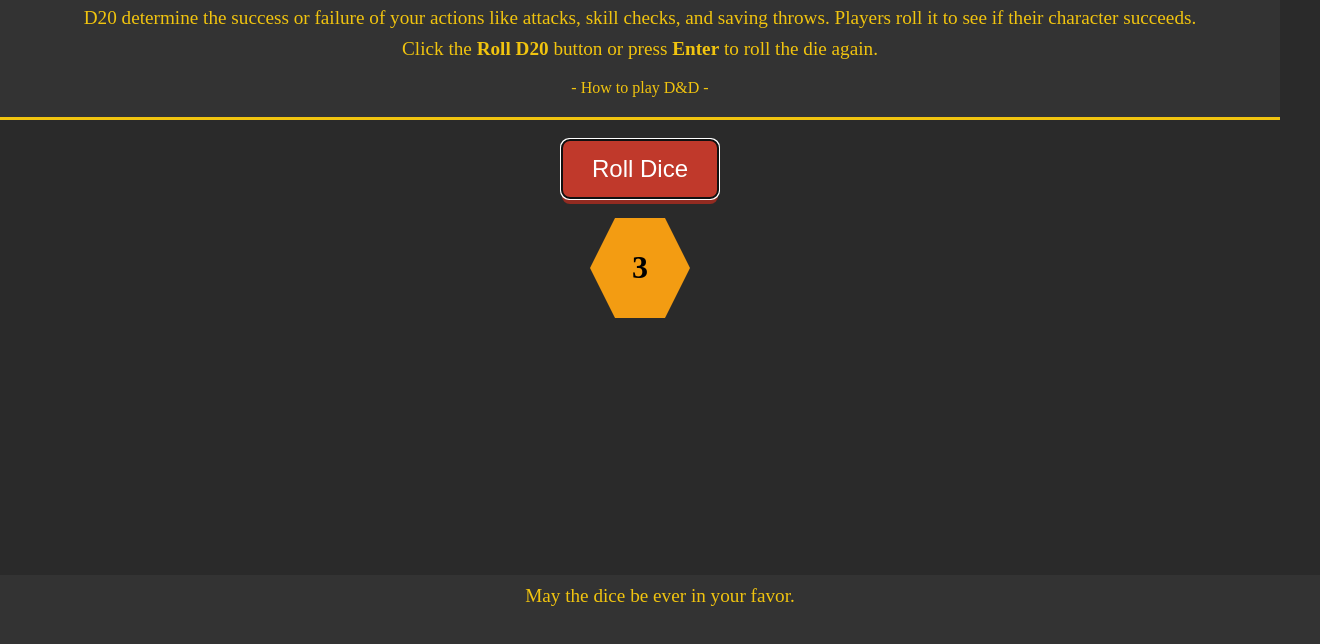
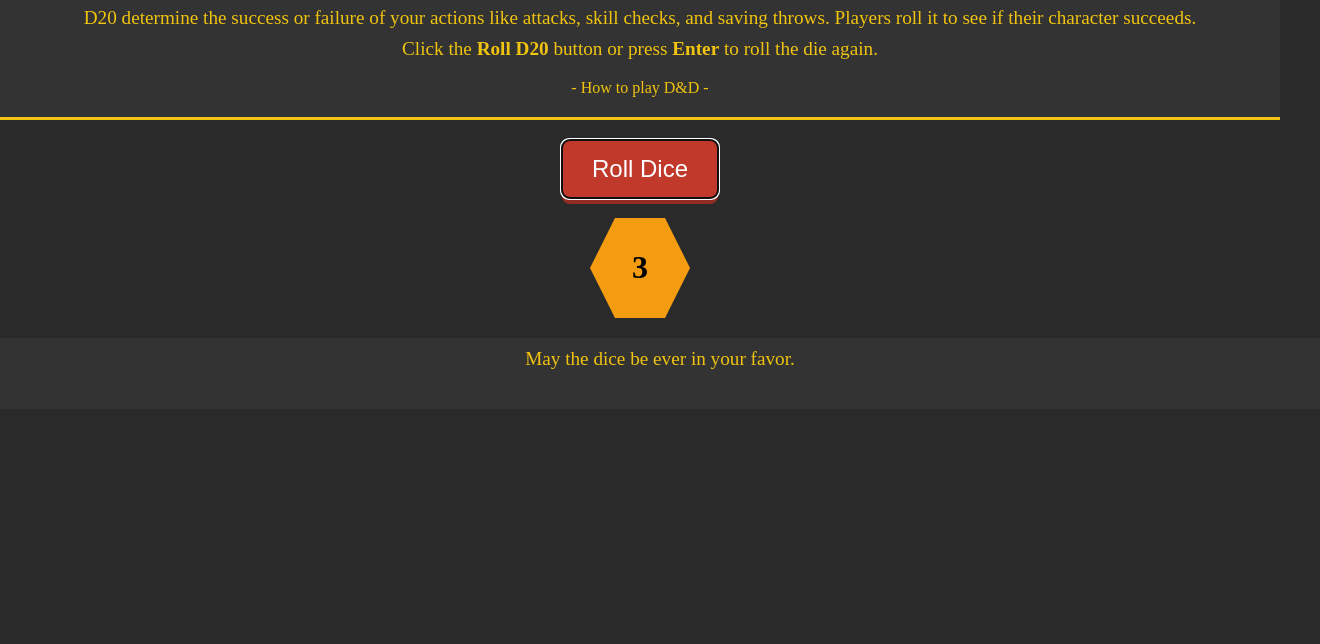
Before and after one commit to KevinDacanay/web-dice-roller, a plain HTML site: page index.html in a window 1280 px wide. Shown: the part 154-798 px from the top of the page, 1320 px wide, since content can reach past the window. Drawn offline with Linux system fonts and the light colour scheme.

Commit message:
Updated style.css - changed footer position and margin

```diff
--- a/style.css
+++ b/style.css
@@ -35,8 +35,9 @@ footer {
     background-color: #333;
     color: #f1c40f;
     padding: 20px;
+    margin-top: 20px;
     font-size: 1em;
-    position: fixed;
+    position: relative;
     width: 100%;
     bottom: 0;
 }
```
